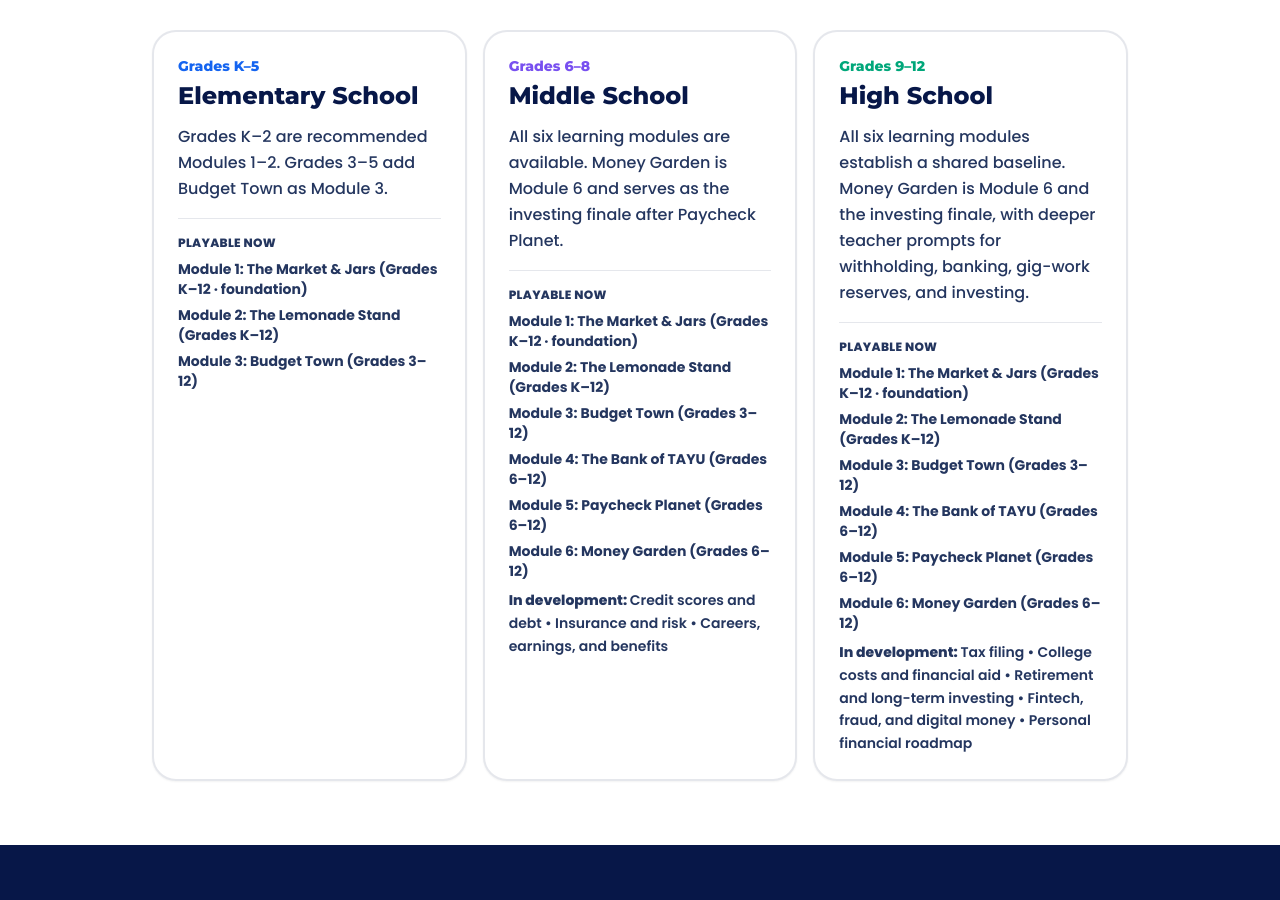
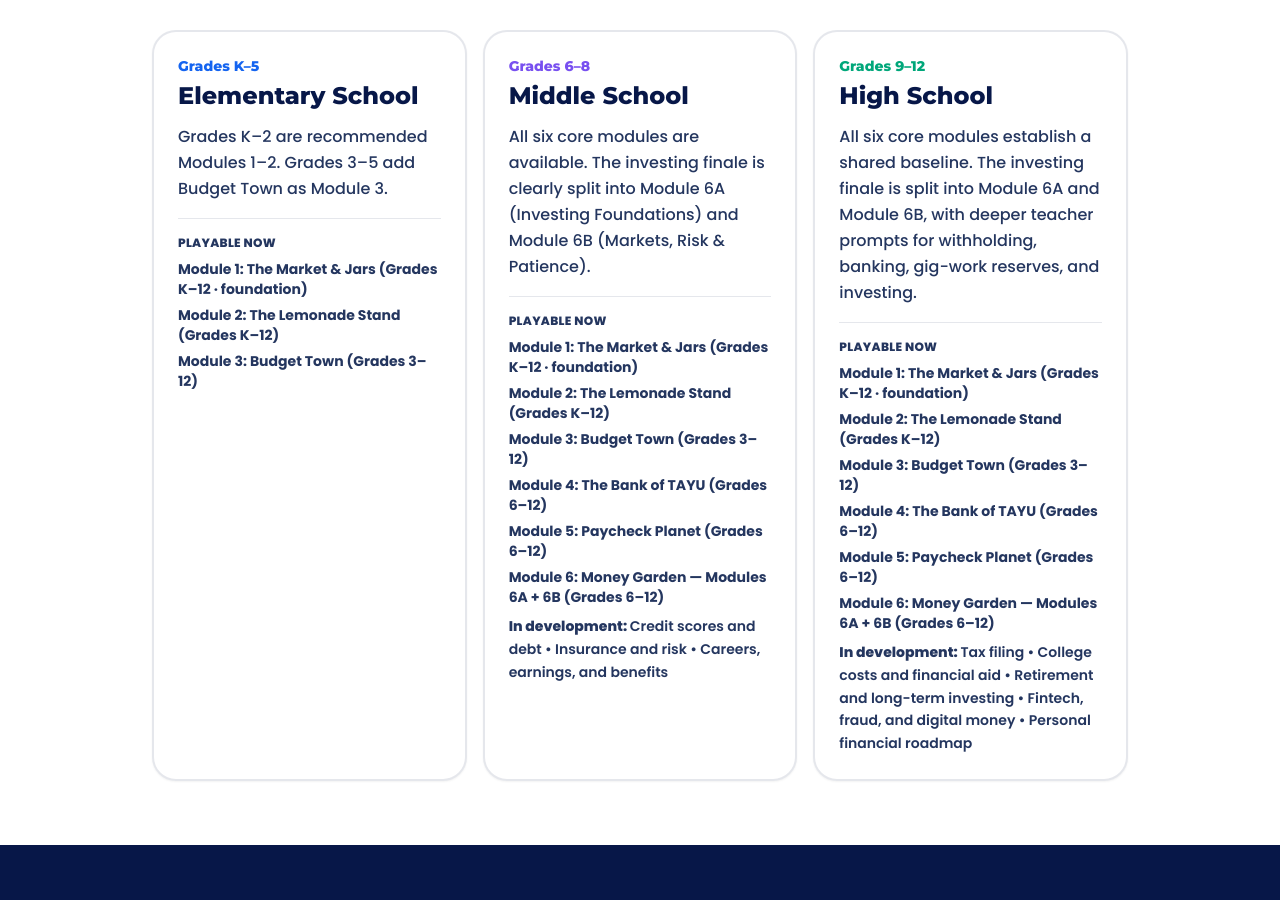
Before and after one commit to dev-rai1/tayu-game, a React (Vite) app in the folder frontend/: page / in a window 1280 px wide. Shown: the part 1080-1980 px from the top of the page. Built offline with nearby package versions, Linux system fonts and the light colour scheme; no server answers.

Commit message:
Sync latest Module 6A/6B catalog and district checks

```diff
--- a/frontend/src/constants/modules.js
+++ b/frontend/src/constants/modules.js
@@ -47,11 +47,29 @@ export const MODULE_CATALOG = [
   {
     n: 6,
     badge: 'garden',
-    title: 'Money Garden',
+    title: 'Money Garden — Modules 6A + 6B',
     grades: 'Grades 6–12',
-    minutes: 'Two 6–8 min parts',
-    desc: 'The investing finale: use pretend stocks, market clues, risk, patience, and rebalancing to grow a balanced portfolio.',
+    minutes: 'Two separate 6–8 min modules',
+    desc: 'Module 6A — Investing Foundations: research businesses, diversify, and use evidence instead of price alone. Module 6B — Markets, Risk & Patience: handle surprises, warning signs, hype, patience, and rebalancing.',
     color: '#00b37f',
+    parts: [
+      {
+        id: 'A',
+        label: 'Module 6A',
+        title: 'Investing Foundations',
+        minutes: '6–8 min',
+        desc: 'Research businesses, spread risk, and use evidence instead of price alone.',
+        color: '#00b37f',
+      },
+      {
+        id: 'B',
+        label: 'Module 6B',
+        title: 'Markets, Risk & Patience',
+        minutes: '6–8 min',
+        desc: 'Protect ready cash, react to warning signs, resist hype, practice patience, and rebalance.',
+        color: '#7850F0',
+      },
+    ],
     worldModule: 5,
     finale: true,
   },
@@ -69,13 +87,13 @@ export const EDUCATOR_GRADE_BANDS = [
   },
   {
     title: 'Middle School', grades: 'Grades 6–8', color: '#7850F0',
-    copy: 'All six learning modules are available. Money Garden is Module 6 and serves as the investing finale after Paycheck Planet.',
+    copy: 'All six core modules are available. The investing finale is clearly split into Module 6A (Investing Foundations) and Module 6B (Markets, Risk & Patience).',
     currentModules: MODULE_CATALOG,
     plannedModules: ['Credit scores and debt', 'Insurance and risk', 'Careers, earnings, and benefits'],
   },
   {
     title: 'High School', grades: 'Grades 9–12', color: '#00a77a',
-    copy: 'All six learning modules establish a shared baseline. Money Garden is Module 6 and the investing finale, with deeper teacher prompts for withholding, banking, gig-work reserves, and investing.',
+    copy: 'All six core modules establish a shared baseline. The investing finale is split into Module 6A and Module 6B, with deeper teacher prompts for withholding, banking, gig-work reserves, and investing.',
     currentModules: MODULE_CATALOG,
     plannedModules: ['Tax filing', 'College costs and financial aid', 'Retirement and long-term investing', 'Fintech, fraud, and digital money', 'Personal financial roadmap'],
   },
--- a/frontend/src/pages/ModuleSelect.jsx
+++ b/frontend/src/pages/ModuleSelect.jsx
@@ -26,6 +26,7 @@ export default function ModuleSelect() {
   const [context, setContext] = useState(null)
   const [glossaryOpen, setGlossaryOpen] = useState(false)
   const [pendingModule, setPendingModule] = useState(null)
+  const [pendingPart, setPendingPart] = useState(null)
   const [gradePathId, setGradePathId] = useState(() => getGradePath(loadActiveLearningPath()?.id)?.id || '')
   const profile = loadProfile()
   const wallet = loadWallet()
@@ -54,6 +55,15 @@ export default function ModuleSelect() {
   const pathComplete = isLearningPathComplete(required, badges)
   const firstIncompleteRequired = required.find((number) => !completedNumbers.includes(number)) || required[0] || 1
   const pendingCard = MODULE_CARDS.find((module) => module.n === pendingModule)
+  const pendingPartCard = pendingCard?.parts?.find((part) => part.id === pendingPart)
+
+  const gardenSaved = Boolean(wallet && Number(wallet.week || 1) === 5 && wallet.mg)
+  const gardenDecisionWeek = Number(wallet?.mg?.week || 1)
+  const gardenDone = badges.includes('garden')
+  const gardenPartAComplete = gardenDone || (gardenSaved && gardenDecisionWeek >= 6)
+  const gardenPartBComplete = gardenDone
+  const gardenPartAInProgress = gardenSaved && gardenDecisionWeek <= 5 && !gardenDone
+  const gardenPartBInProgress = gardenSaved && gardenDecisionWeek >= 6 && !gardenDone
 
   useEffect(() => {
     if (!context || teacherPreview || !required.length) return
@@ -71,6 +81,7 @@ export default function ModuleSelect() {
     if (path) saveActiveLearningPath(path)
     else clearActiveLearningPath()
     setPendingModule(null)
+    setPendingPart(null)
     setGradePathId(path?.id || '')
   }
 
@@ -82,13 +93,23 @@ export default function ModuleSelect() {
     return moduleNumber === firstIncompleteRequired || completedNumbers.includes(moduleNumber)
   }
 
-  const launchModule = (moduleNumber) => {
+  const launchModule = (moduleNumber, gardenPart = null) => {
     const target = MODULE_CARDS.find((module) => module.n === moduleNumber)
     if (!target) return
     const internalWorldModule = target.worldModule || target.n
-    const canResume = Boolean(wallet && internalWorldModule === Number(wallet.week || 1) && !badges.includes(target.badge))
-    // World.jsx interprets this as PUBLIC module numbering. Module 5 now opens
-    // Paycheck Planet inside the 3D world; Module 6 maps to legacy world week 5.
+    let canResume = Boolean(wallet && internalWorldModule === Number(wallet.week || 1) && !badges.includes(target.badge))
+
+    if (target.n === 6 && gardenPart) {
+      localStorage.setItem('tayu-garden-entry-part', gardenPart)
+      // If the learner intentionally chooses 6A after already reaching 6B,
+      // restart 6A instead of silently dropping them back into the later part.
+      if (gardenPart === 'A' && gardenPartAComplete) canResume = false
+      // A completed 6B replay should begin at 6B, not the very start of 6A.
+      if (gardenPart === 'B' && gardenPartBComplete) canResume = false
+    }
+
+    // World.jsx interprets this as PUBLIC module numbering. Module 5 opens
+    // Paycheck Planet; Module 6 maps to the legacy Money Garden world week.
     if (!canResume || target.n === 5) localStorage.setItem('tayu-jump-module', String(target.n))
     nav('/world')
   }
@@ -96,8 +117,20 @@ export default function ModuleSelect() {
   const play = (moduleNumber) => {
     if (!canPlay(moduleNumber)) return
     const olderOptional = Boolean(!teacherPreview && context?.plain && gradePath && !required.includes(moduleNumber))
-    if (olderOptional) setPendingModule(moduleNumber)
-    else launchModule(moduleNumber)
+    if (olderOptional) {
+      setPendingPart(null)
+      setPendingModule(moduleNumber)
+    } else launchModule(moduleNumber)
+  }
+
+  const playGardenPart = (partId) => {
+    if (!canPlay(6)) return
+    if (partId === 'B' && !gardenPartAComplete) return
+    const olderOptional = Boolean(!teacherPreview && context?.plain && gradePath && !required.includes(6))
+    if (olderOptional) {
+      setPendingPart(partId)
+      setPendingModule(6)
+    } else launchModule(6, partId)
   }
 
   if (!context) return <main className="grid min-h-screen place-items-center">Loading your session…</main>
@@ -153,6 +186,55 @@ export default function ModuleSelect() {
             const accessible = canPlay(module.n)
             const requiredForPath = required.includes(module.n)
             const olderOptional = Boolean(context.plain && gradePath && !requiredForPath)
+
+            if (module.parts?.length) {
+              return (
+                <section key={module.n} className="rounded-3xl border-2 border-white/15 bg-white/5 p-5 sm:col-span-2">
+                  <div className="flex flex-wrap items-start justify-between gap-3">
+                    <div>
+                      <div className="text-xs font-extrabold uppercase tracking-[0.16em] text-white/55">Investing finale</div>
+                      <h2 className="mt-1 font-display text-xl font-extrabold text-white">Module 6 · Money Garden</h2>
+                      <p className="mt-1 max-w-2xl text-sm font-semibold text-white/70">This is intentionally split into two separate modules. Finish 6A first, then 6B unlocks from the same saved portfolio.</p>
+                    </div>
+                    <span className={`rounded-full px-3 py-1 text-[10px] font-extrabold ${done ? 'bg-teal text-navy' : olderOptional ? 'bg-sun text-navy' : accessible ? 'bg-white/15 text-white' : 'bg-white/10 text-white/55'}`}>{done ? 'BOTH COMPLETE' : !accessible ? 'LOCKED' : olderOptional ? 'OLDER TOPIC' : requiredForPath ? 'RECOMMENDED' : 'AVAILABLE'}</span>
+                  </div>
+                  <div className="mt-4 grid gap-3 sm:grid-cols-2">
+                    {module.parts.map((part) => {
+                      const partDone = part.id === 'A' ? gardenPartAComplete : gardenPartBComplete
+                      const partInProgress = part.id === 'A' ? gardenPartAInProgress : gardenPartBInProgress
+                      const partAccessible = accessible && (part.id === 'A' || gardenPartAComplete)
+                      const action = !partAccessible
+                        ? 'Finish Module 6A first'
+                        : partDone
+                          ? `Replay ${part.label} →`
+                          : partInProgress
+                            ? `Resume ${part.label} →`
+                            : `Start ${part.label} →`
+                      return (
+                        <button
+                          key={part.id}
+                          type="button"
+                          disabled={!partAccessible}
+                          onClick={() => playGardenPart(part.id)}
+                          className={`rounded-2xl border-2 p-4 text-left transition ${partAccessible ? 'bg-black/15 hover:bg-white/10 active:scale-[0.98]' : 'cursor-not-allowed bg-black/25 opacity-60'}`}
+                          style={{ borderColor: partAccessible ? part.color : 'rgba(255,255,255,.12)' }}
+                        >
+                          <div className="flex items-center justify-between gap-2">
+                            <span className="font-display text-lg font-extrabold" style={{ color: part.color }}>{part.label}</span>
+                            <span className="rounded-full px-2 py-0.5 text-[10px] font-extrabold" style={{ background: `${part.color}22`, color: partAccessible ? part.color : 'rgba(255,255,255,.55)' }}>{partDone ? 'DONE' : partInProgress ? 'IN PROGRESS' : partAccessible ? 'READY' : 'LOCKED'}</span>
+                          </div>
+                          <div className="mt-1 font-display text-base font-extrabold text-white">{part.title}</div>
+                          <div className="mt-1 text-xs font-extrabold uppercase tracking-wide text-white/55">{part.minutes}</div>
+                          <p className="mt-2 text-sm font-semibold text-white/75">{part.desc}</p>
+                          <div className="mt-3 text-sm font-extrabold" style={{ color: partAccessible ? part.color : 'rgba(255,255,255,.45)' }}>{action}</div>
+                        </button>
+                      )
+                    })}
+                  </div>
+                </section>
+              )
+            }
+
             const action = done
               ? 'Play again →'
               : olderOptional
@@ -171,10 +253,10 @@ export default function ModuleSelect() {
           })}
         </div>
 
-        <p className="mt-6 rounded-2xl bg-white/5 p-4 text-center text-sm font-bold text-white/70">Complete the {required.length} recommended module{required.length === 1 ? '' : 's'} for your path ({completedRequired.length}/{required.length}). Module 5 now plays directly inside the same TAYU world before Money Garden.</p>
+        <p className="mt-6 rounded-2xl bg-white/5 p-4 text-center text-sm font-bold text-white/70">Complete the {required.length} recommended core module{required.length === 1 ? '' : 's'} for your path ({completedRequired.length}/{required.length}). Module 5 plays inside the same TAYU world, and the investing finale is split clearly into Module 6A and Module 6B.</p>
       </main>
 
-      {pendingCard && <div className="fixed inset-0 z-[600] grid place-items-center bg-navy/75 p-5 backdrop-blur-sm"><section role="dialog" aria-modal="true" aria-labelledby="older-module-title" className="w-full max-w-md rounded-3xl border-4 border-sun bg-white p-6 text-center text-navy shadow-2xl"><div className="text-5xl" aria-hidden>🧠</div><h2 id="older-module-title" className="mt-3 font-display text-2xl font-extrabold">You can still continue</h2><p className="mt-3 font-bold text-navy/80"><span className="font-extrabold">{pendingCard.title}</span> is usually recommended for {pendingCard.grades.toLowerCase()}.</p><div className="mt-5 grid gap-2 sm:grid-cols-2"><button type="button" onClick={() => setPendingModule(null)} className="min-h-[54px] rounded-2xl bg-navy/10 px-4 font-extrabold text-navy">Choose another</button><button type="button" onClick={() => { const number = pendingModule; setPendingModule(null); launchModule(number) }} className="min-h-[54px] rounded-2xl bg-electric px-4 font-extrabold text-white">Continue anyway →</button></div></section></div>}
+      {pendingCard && <div className="fixed inset-0 z-[600] grid place-items-center bg-navy/75 p-5 backdrop-blur-sm"><section role="dialog" aria-modal="true" aria-labelledby="older-module-title" className="w-full max-w-md rounded-3xl border-4 border-sun bg-white p-6 text-center text-navy shadow-2xl"><div className="text-5xl" aria-hidden>🧠</div><h2 id="older-module-title" className="mt-3 font-display text-2xl font-extrabold">You can still continue</h2><p className="mt-3 font-bold text-navy/80"><span className="font-extrabold">{pendingPartCard ? `${pendingPartCard.label}: ${pendingPartCard.title}` : pendingCard.title}</span> is usually recommended for {pendingCard.grades.toLowerCase()}.</p><div className="mt-5 grid gap-2 sm:grid-cols-2"><button type="button" onClick={() => { setPendingModule(null); setPendingPart(null) }} className="min-h-[54px] rounded-2xl bg-navy/10 px-4 font-extrabold text-navy">Choose another</button><button type="button" onClick={() => { const number = pendingModule; const part = pendingPart; setPendingModule(null); setPendingPart(null); launchModule(number, part) }} className="min-h-[54px] rounded-2xl bg-electric px-4 font-extrabold text-white">Continue anyway →</button></div></section></div>}
 
       <ModuleGlossary open={glossaryOpen} onClose={() => setGlossaryOpen(false)} modules={context.plain && !teacherPreview ? MODULE_CARDS.map((module) => module.n) : required} />
     </>
```
Also changed, not shown: 1 other file (tests, documents, lock files or other folders).
